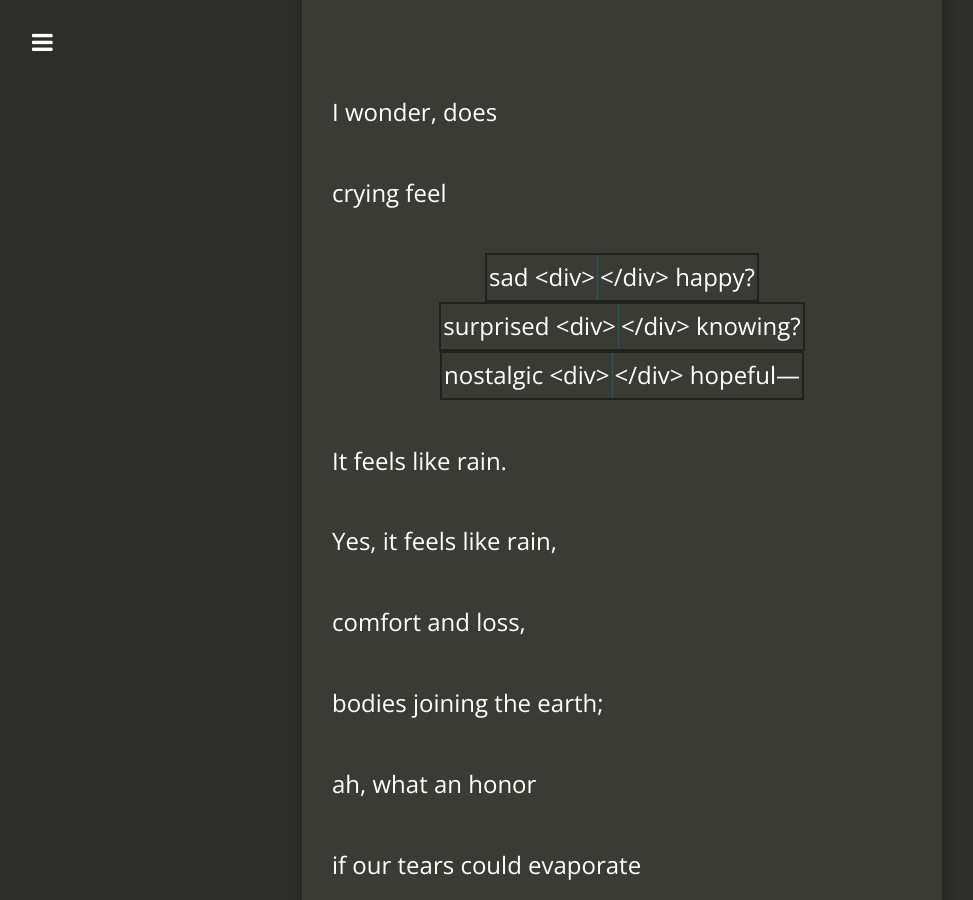
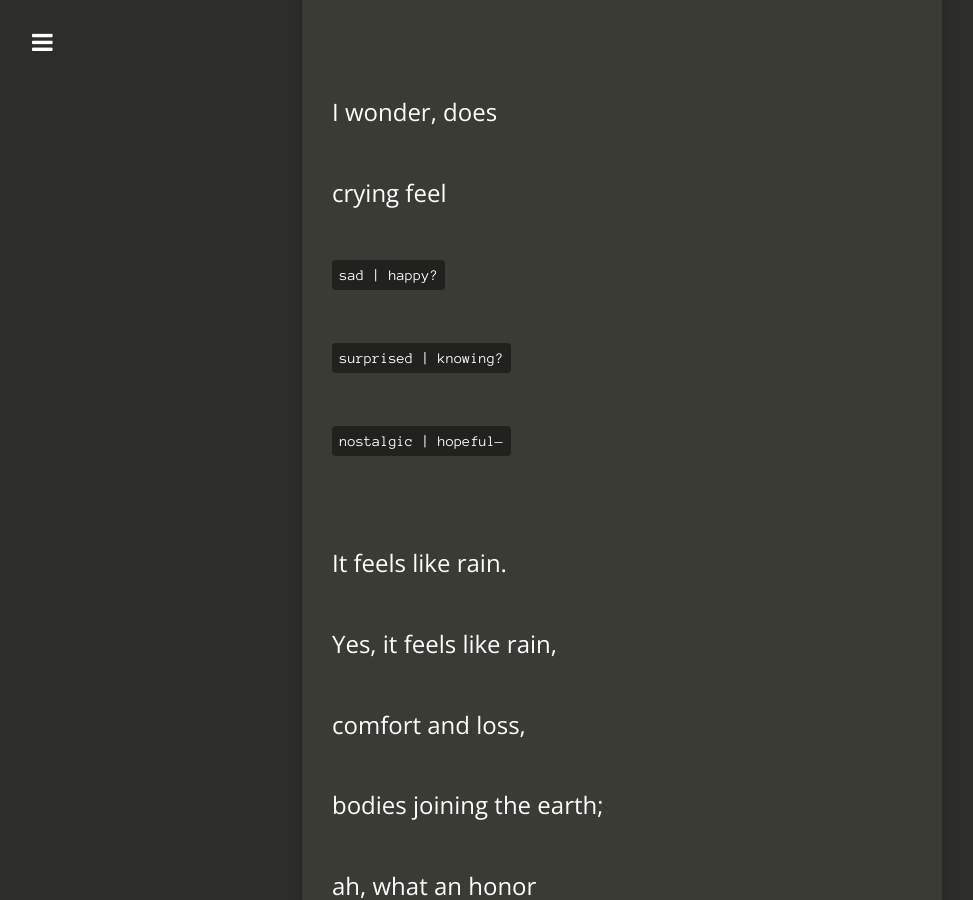
Before and after one commit to jacobtomlinson/carte-noire, a Jekyll site: the page built from _posts/2020-11-26-droplets.md, in a window 1280 px wide and 900 px high, scrolled down 1717 px. Shown: the whole window, without its empty margins (18-991 px from the left). Built offline with Jekyll 4.4.1, drawn with Linux system fonts in a browser that asks for light colours; nearby versions of some CDN libraries; comment, search, counter and statistics services are not loaded; some of the changed lines change nothing that is shown.

Commit message:
Try backticks in droplets poem

```diff
--- a/_posts/2020-11-26-droplets.md
+++ b/_posts/2020-11-26-droplets.md
@@ -53,11 +53,11 @@ I wonder, does
 
 crying feel
 
-sad <div>|</div> happy?
+`sad | happy?`
 
-surprised <div>|</div> knowing?
+`surprised | knowing?`
 
-nostalgic <div>|</div> hopeful—
+`nostalgic | hopeful—`
 
 <br>
 It feels like rain.
```
